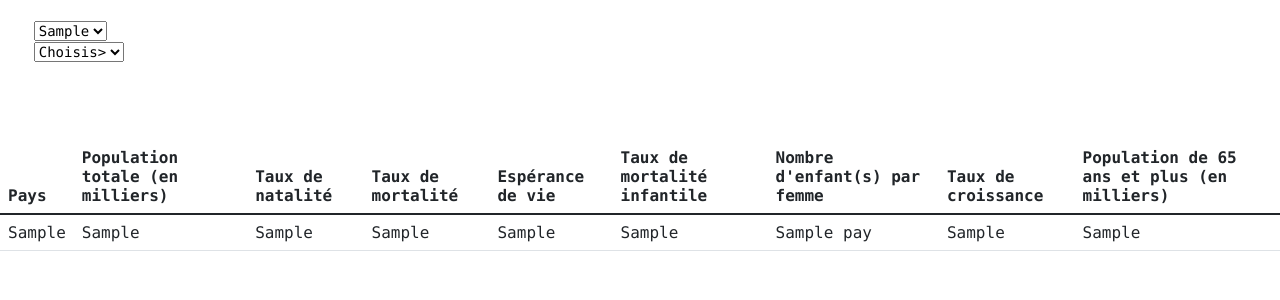
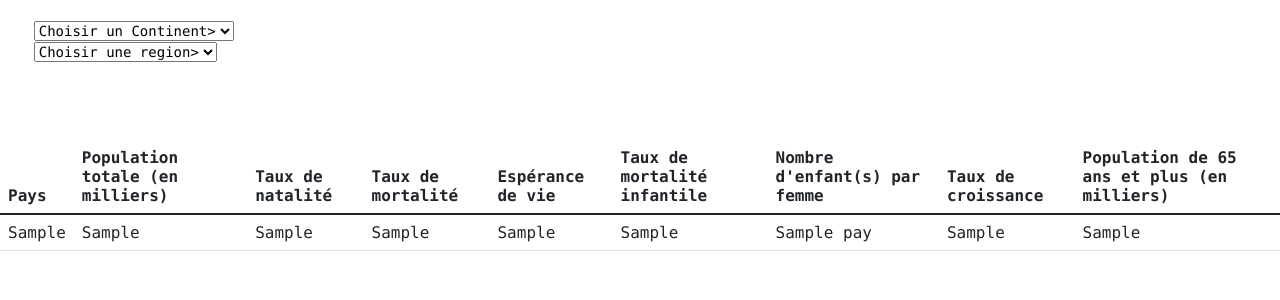
Before and after one commit to damirdine/pays_du_monde, a PHP site: page /Sakila/ in a window 1280 px wide. Shown: the top 300 px of the page. Run offline with PHP 8.4, Linux system fonts and the light colour scheme; tables that the repository leaves empty or names only in its code hold one stand-in row (values such as "Sample post"); data that the repository does not hold is empty.

Commit message:
select form

```diff
--- a/index.php
+++ b/index.php
@@ -49,13 +49,17 @@ if(isset($_GET["region"],$_GET["continent"])&& $_GET["continent"]!=""){
 
 <form action="http://localhost/Sakila/" method="GET">
     <select name="continent" id="continent" value="<?=$continentID?>" onchange="this.form.submit()">
+    <option value="">Choisir un Continent></option>
     <?php foreach ($continents as $continent) : ?>
-
-        <option value=<?= $continent["id_continent"]?>><?= $continent["libelle_continent"]?></option>
+        <?php if(isset($_GET["continent"]) && $_GET["continent"]==$continent["id_continent"]) :?>
+            <option value=<?= $continent["id_continent"]?> selected><?= $continent["libelle_continent"]?></option>
+        <?php else:?>
+            <option value=<?= $continent["id_continent"]?>><?= $continent["libelle_continent"]?></option>
+        <?php endif ?>
     <?php endforeach ?>
     </select>
     <select name="region" id="continent" onchange="this.form.submit()">
-    <option value="">Choisis></option>
+    <option value="">Choisir une region></option>
     <?php foreach ($regions as $region) : ?>
         <option value=<?= $region["id_region"]?>><?= $region["libelle_region"]?></option>
     <?php endforeach ?>
```
